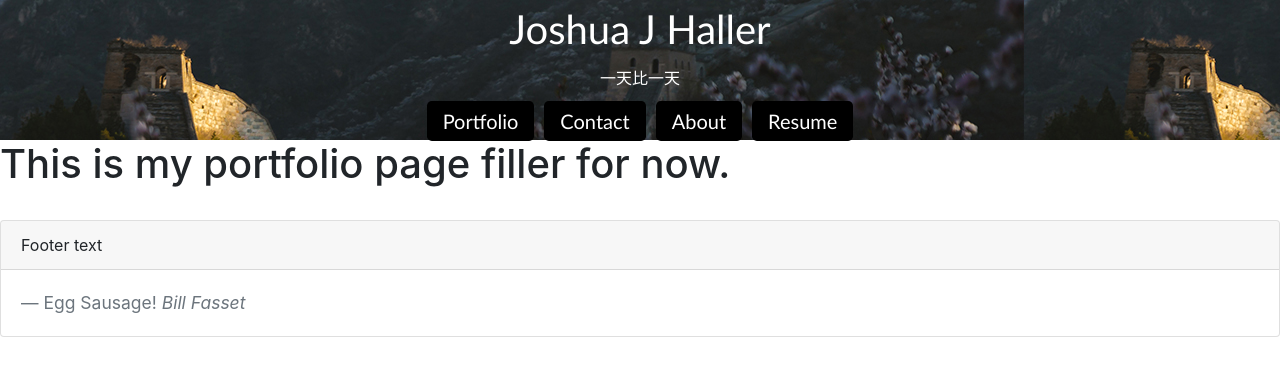
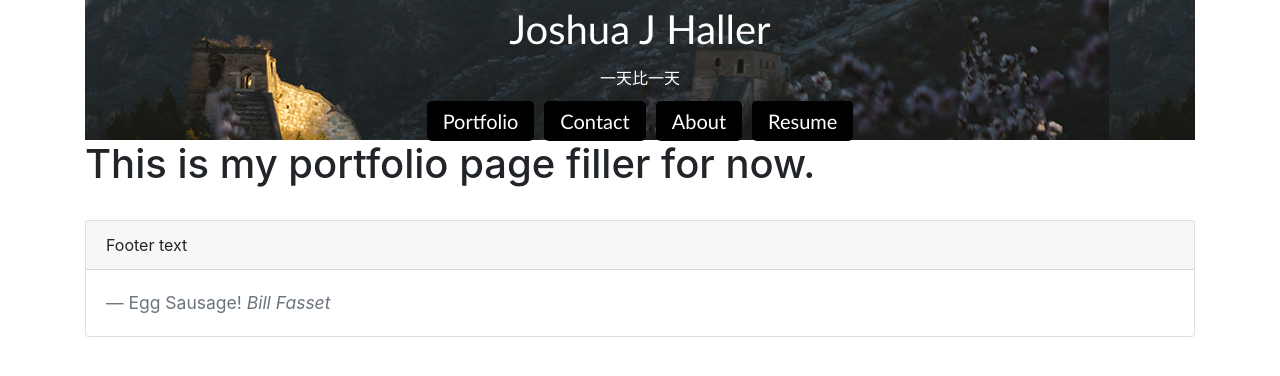
Before and after one commit to JJHPhoto/jjhphoto.github.io, a React (Create React App) app: page /portfolio in a window 1280 px wide. Shown: the top 376 px of the page. Built offline with nearby package versions, Linux system fonts and the light colour scheme.

Commit message:
Put pages and components into containers to fix spacing.

```diff
--- a/src/components/Footer/index.js
+++ b/src/components/Footer/index.js
@@ -3,7 +3,7 @@ import { Card } from "react-bootstrap";
 
 export default function Footer() {
   return (
-    <div>
+    <div className="container">
       <Card>
         <Card.Header>Footer text</Card.Header>
         <Card.Body>
--- a/src/components/Header/index.js
+++ b/src/components/Header/index.js
@@ -3,6 +3,7 @@ import "./Header.css";
 
 export default function Header() {
   return (
+    <div className="container">
       <div className="header">
         <h1 className="title">Joshua J Haller</h1>
         <p>一天比一天</p>
@@ -19,5 +20,6 @@ export default function Header() {
           Resume
         </a>
       </div>
+    </div>
   );
 }
--- a/src/pages/Contact/index.js
+++ b/src/pages/Contact/index.js
@@ -2,7 +2,7 @@ import React from "react";
 
 export default function Contact() {
   return (
-    <div>
+    <div className="container">
       <h1> Contact me on....</h1>
     </div>
   );
--- a/src/pages/Portfolio/index.js
+++ b/src/pages/Portfolio/index.js
@@ -2,7 +2,7 @@ import React from "react";
 
 export default function Portfolio() {
   return (
-    <div className="portfolio">
+    <div className="container">
       <h1> This is my portfolio page filler for now.</h1>
     </div>
   );
--- a/src/pages/Resume/index.js
+++ b/src/pages/Resume/index.js
@@ -2,7 +2,7 @@ import React from "react";
 
 export default function Resume() {
   return (
-    <div>
+    <div className="container">
       <p> this is going to be a PDF download</p>
     </div>
   );
```
Lines whose indentation alone changed are shown as unchanged.
